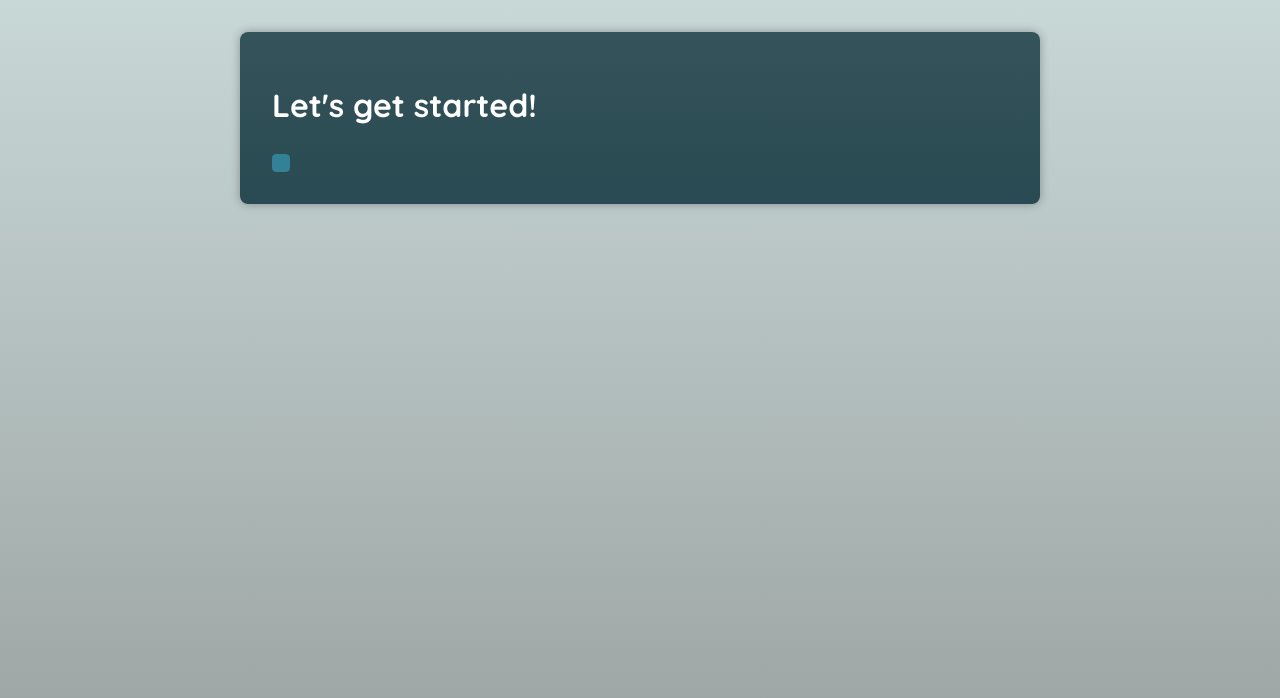
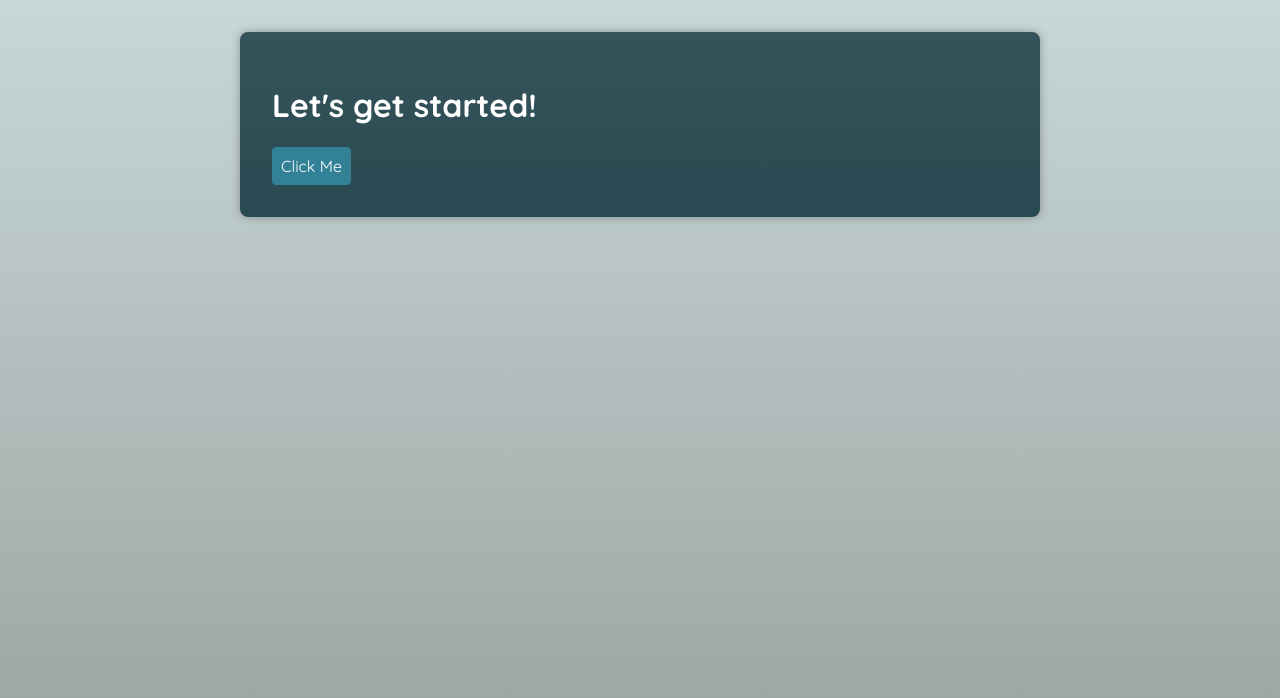
Before and after one commit to Pearl-15/React-TypeScript-Advance, a React (Vite) app: page / in a window 1280 px wide. Shown: the top 698 px of the page. Built offline with nearby package versions, Linux system fonts and the light colour scheme; a web font is replaced by a local one.

Commit message:
feat: make it useful for phlymorphic component

```diff
--- a/src/App.tsx
+++ b/src/App.tsx
@@ -8,7 +8,7 @@
   return (
     <>
     <h1>Let's get started!</h1>
-    <Container as={Button}></Container>
+    <Container as={Button} onClick={() => console.log("button has been clicked")}>Click Me </Container>
     </>
   )
 }
--- a/src/components/Container.tsx
+++ b/src/components/Container.tsx
@@ -1,13 +1,17 @@
 
-import {type ElementType } from 'react';
+import {ComponentPropsWithoutRef, type ElementType,type ReactNode } from 'react';
 
-type ContainerProps = {
-    as: ElementType; // the identify of components that use in jsx eg: <button></button> (html without the {} it's the identifier)
-}
+// make it generic, as this point of time don't know the exact "type" yet and it must extends "ElementType"
+type ContainerProps<T extends ElementType> = {
+    as?: T;
+    children: ReactNode;
+} & ComponentPropsWithoutRef<T>;
+// also make generic to use with default html tag props;
 
-export default function Container({as}: ContainerProps) {
-    const Component = as;
+// make it as generic function also
+export default function Container<C extends ElementType>({as, children, ...props}: ContainerProps<C>) {
+    const Component = as || 'div'; // put 'div' if component name is error then wrap with div
   return (
-    <Component />
+    <Component {...props}>{children}</Component>
   )
 }
```
